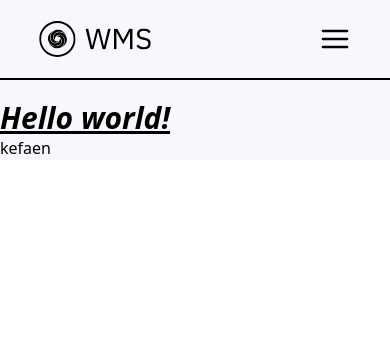
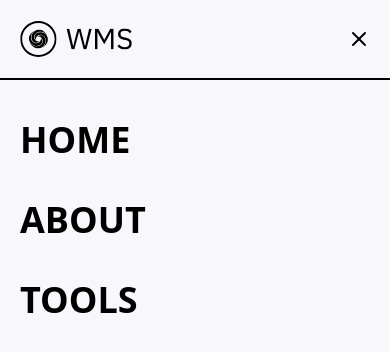
Before and after one commit to tijohans/WorkshopManagementSystem, a React (Vite) app in the folder app/: page / in a window 390 px wide. Shown: the top 352 px of the page. Built offline with nearby package versions, Linux system fonts and the light colour scheme.

Commit message:
Deleted all the old code, and started over again. Made the navigation responsive, but took a whole different appraoch. Now it is working

```diff
--- a/app/src/components/Header.tsx
+++ b/app/src/components/Header.tsx
@@ -1,22 +1,38 @@
 import React, { useState } from 'react'
-import Overlay from './Overlay'
-import Navigation from './Navigation'
 
 export default function Header() {
-    const [isOpen, setOpen] = useState<Boolean>(false)
+    const [nav, setNav] = useState(false)
 
-    const toggleOverlay = () => {
-        setOpen(!isOpen)
-        console.log(isOpen)
+    const toggleNav = () => {
+        setNav(!nav)
     }
+
 
     return (
         <>
-            <header className={'h-20 flex justify-between items-center mb-5 px-[10vw] border-b-2 border-b-black'}>
+            <header className={'h-20 flex justify-between px-[5vw] items-center mb-5 border-b-2 border-b-black'}>
                 <img src="/wms_logo.svg" alt="Logo for the workshop management system" className='w-28' />
-                <button onClick={toggleOverlay}><img src="/icons/menu.svg" alt="" className='h-8 md:hidden' /></button>
+
+                <nav className='hidden md:flex'>
+                    <ul className='flex justify-center flex-row [&>*]:px-4'>
+                        <li className='hover:underline'>Home</li>
+                        <li className='hover:underline'>About</li>
+                        <li className='hover:underline'>Tools</li>
+                    </ul>
+                </nav>
+
+                <button
+                    className='md:hidden'
+                    onClick={toggleNav}>{nav ? <img src="/icons/menu.svg" alt="" /> : <img src="/icons/x.svg" alt="" />}</button>
+
+                <nav className={!nav ? 'md:hidden fixed top-20 left-0 w-full h-full bg-ghost-white ease-in-out duration-500' : 'fixed left-[-100%] top-20 md:hidden' }>
+                    <ul className='uppercase text-4xl font-bold [&>*]:m-5 [&>*]:my-10'>
+                        <li>Home</li>
+                        <li>About</li>
+                        <li>Tools</li>
+                    </ul>
+                </nav>
             </header>
-            {isOpen && <Overlay><Navigation /></Overlay>}
         </>
     )
 }
--- a/app/src/components/Navigation.tsx
+++ /dev/null
@@ -1,14 +0,0 @@
-import React from 'react'
-
-export default function Navigation() {
-  return (
-    <nav>
-      <ul className='md:flex [&>*]:mx-2'>
-        <li>Home</li>
-        <li>About</li>
-        <li>Tools</li>
-        <li>User</li>
-      </ul>
-    </nav>
-  )
-}
--- a/app/src/components/Overlay.tsx
+++ /dev/null
@@ -1,9 +0,0 @@
-import React, { useState} from 'react'
-
-export default function Overlay({children}: any) {
-    return (
-        <div className={'h-[60vh] w-full absolute bg-ghost-white animate-[slideIn_0.5s_ease-in-out]'}>
-            {children}
-        </div>
-    )
-}
```
Also changed, not shown: app/public/icons/x.svg (added).
